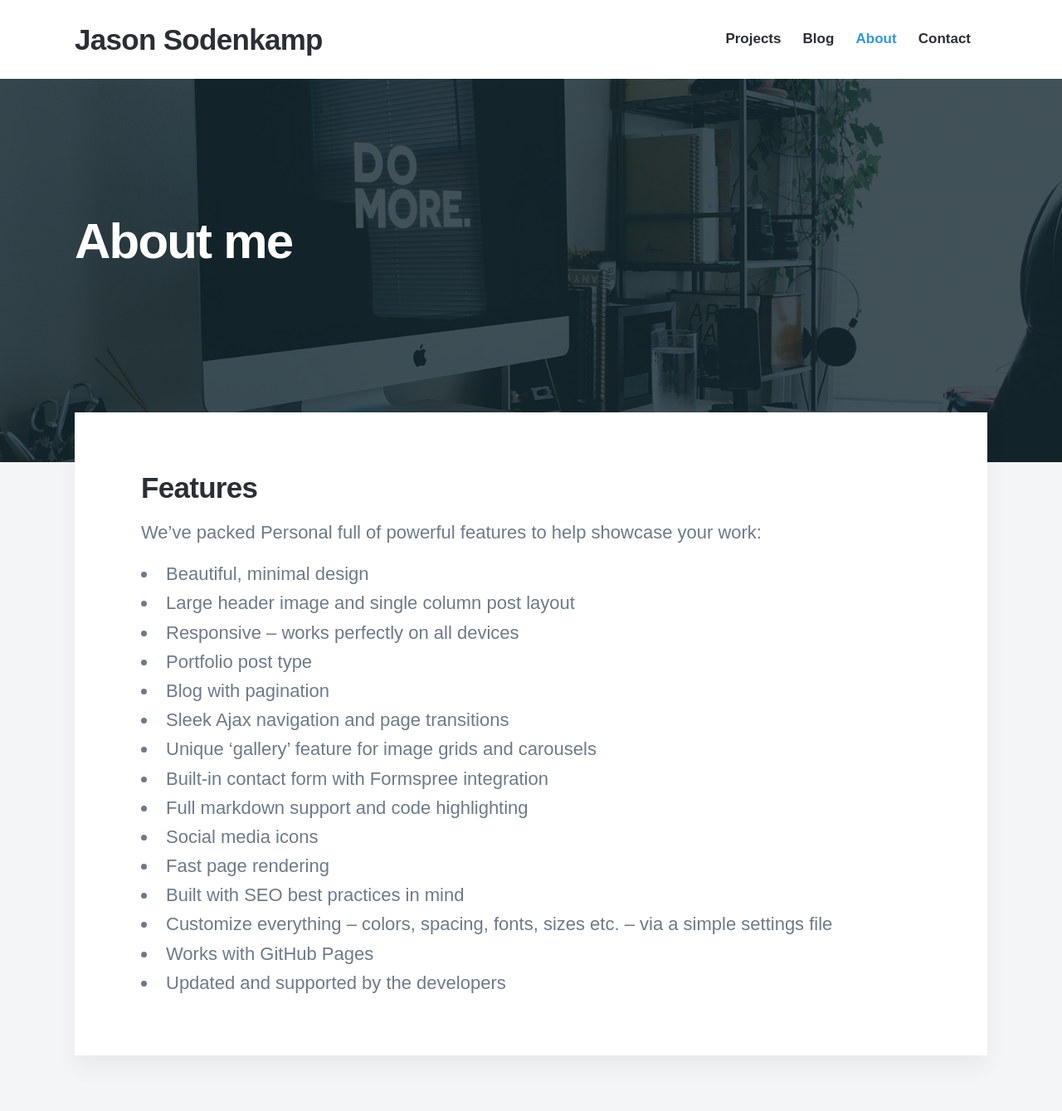
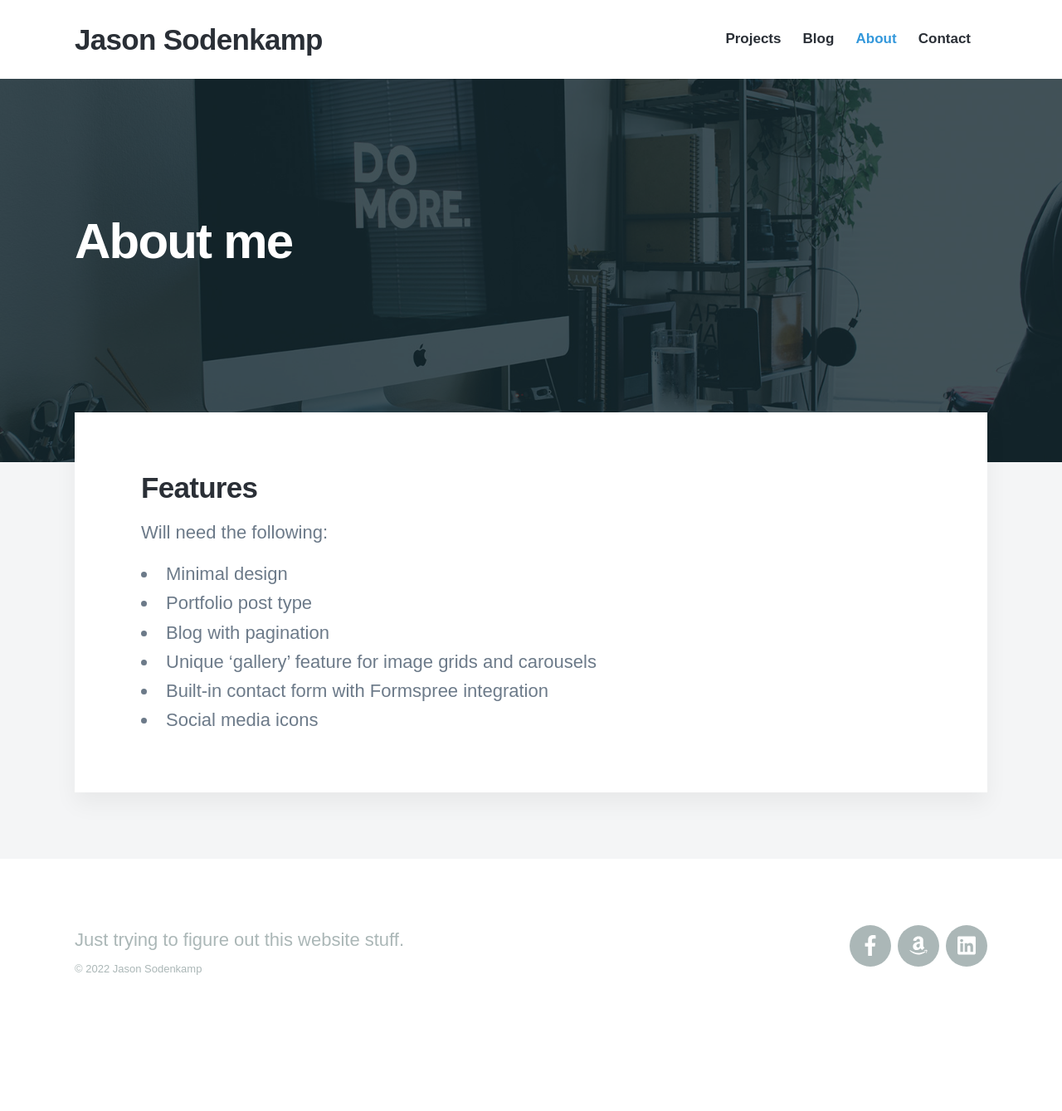
Before and after one commit to jcsodenkamp/jcsodenkamp.github.io, a Jekyll site: the page built from _pages/about.md, in a window 1280 px wide and 1400 px high. Shown: the top 1339 px of the window at 83% size. Built offline with Jekyll 4.4.1, drawn with Linux system fonts in a browser that asks for light colours; nearby versions of some CDN libraries; some web fonts are replaced.

Commit message:
Update about.md

```diff
--- a/_pages/about.md
+++ b/_pages/about.md
@@ -7,20 +7,11 @@
 
 ## Features
 
-We've packed Personal full of powerful features to help showcase your work:
+Will need the following:
 
-* Beautiful, minimal design
-* Large header image and single column post layout
-* Responsive – works perfectly on all devices
+* Minimal design
 * Portfolio post type
 * Blog with pagination
-* Sleek Ajax navigation and page transitions
 * Unique 'gallery' feature for image grids and carousels
 * Built-in contact form with Formspree integration
-* Full markdown support and code highlighting
 * Social media icons
-* Fast page rendering
-* Built with SEO best practices in mind
-* Customize everything – colors, spacing, fonts, sizes etc. – via a simple settings file
-* Works with GitHub Pages
-* Updated and supported by the developers
```
